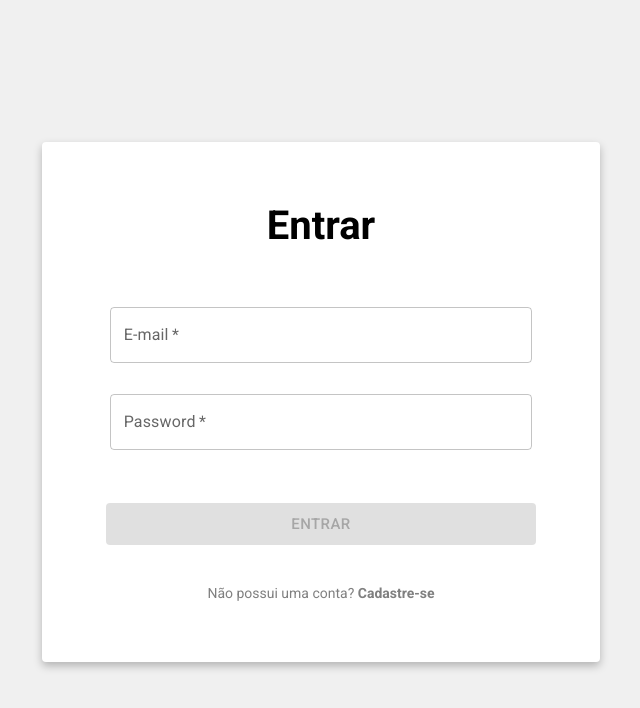
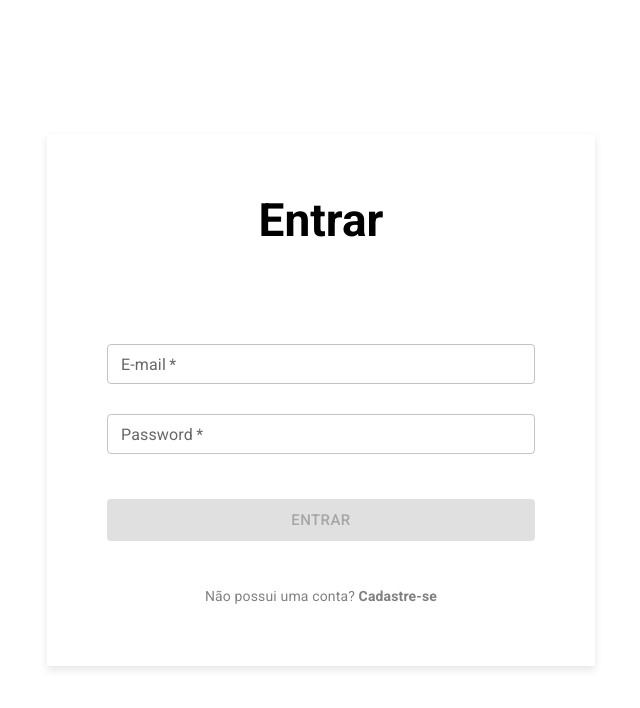
Before and after one commit to anjosdelacerda/corp-solutions, a React (Vite) app: page /login in a window 1280 px wide. Shown: the top 708 px of the page, without its empty margins (319-959 px from the left). Built offline with nearby package versions, Linux system fonts and the light colour scheme.

Commit message:
att style login

```diff
--- a/src/layout/inputLogin/InputLogin.tsx
+++ b/src/layout/inputLogin/InputLogin.tsx
@@ -1,12 +1,11 @@
-import Box from '@mui/material/Box';
-import TextField from '@mui/material/TextField';
+import { Box, TextField } from "@mui/material";
 
 type LabelInput = {
-    label: string
-    type: string
-    value: string
-    onChange: (value: string) => void
-}
+  label: string;
+  type: string;
+  value: string;
+  onChange: (value: string) => void;
+};
 
 export default function InputLogin(props: LabelInput) {
   const { label, type, value, onChange } = props;
@@ -16,14 +15,7 @@ export default function InputLogin(props: LabelInput) {
   };
 
   return (
-        <Box
-            component="form"
-            sx={{
-                '& .MuiTextField-root': { m: 1, width: '47ch' },
-            }}
-            noValidate
-            autoComplete="off"
-        >
+    <Box component="form" width={"428px"} noValidate autoComplete="off">
       <div>
         <TextField
           required
@@ -32,7 +24,8 @@ export default function InputLogin(props: LabelInput) {
           type={type}
           value={value}
           onChange={handleChange}
-                    style={{paddingBottom: "15px"}}
+          size="small"
+          fullWidth
         />
       </div>
     </Box>
--- a/src/pages/login/Login.tsx
+++ b/src/pages/login/Login.tsx
@@ -1,16 +1,15 @@
-import { useState } from 'react';
-import InputLogin from '../../layout/inputLogin/InputLogin';
-import { Button } from "@mui/material";
-// import logoCorpSolutions from "../../assets/logos/corp-solutions.png";
-import { Link, useNavigate } from 'react-router-dom';
-import GetLoginUser from "../../utils/getLoginUser/GetLoginUser"
-import "./login.css"
+import { useState } from "react";
+import InputLogin from "../../layout/inputLogin/InputLogin";
+import { Box, Button, Typography } from "@mui/material";
+import { Link, useNavigate } from "react-router-dom";
+import GetLoginUser from "../../utils/getLoginUser/GetLoginUser";
+import "./login.css";
 
 const Login = () => {
   const navigate = useNavigate();
-    const [email, setEmail] = useState('');
-    const [password, setPassword] = useState('');
-    const [user, setUser] = useState(false)
+  const [email, setEmail] = useState("");
+  const [password, setPassword] = useState("");
+  const [user, setUser] = useState(false);
 
   const handleEmailChange = (value: string) => {
     setEmail(value);
@@ -23,25 +22,54 @@ const Login = () => {
   const loginHandler = async (e: any) => {
     e.preventDefault();
     await GetLoginUser("email", email, "senha", password, handleLoginCallback);
-        setUser(true)
-    }
+    setUser(true);
+  };
 
   const handleLoginCallback = (user: any) => {
-        sessionStorage.setItem("usuarioLogado", user.id)
+    sessionStorage.setItem("usuarioLogado", user.id);
     const email = user.email;
     const parts = email.split("@");
     const domain = parts[1];
     if (domain == "corpsolution.com") {
-            navigate("/talentpool")
-            return
+      navigate("/talentpool");
+      return;
     }
-        navigate("/jobs")
+    navigate("/jobs");
   };
   return (
-      <div className="ContainerForm">
-        <form onSubmit={loginHandler} className="FormLogin">
-          {/* <img src={logoCorpSolutions} alt="Logo da Corp Solutions" height={70} className='FormImg' />  */}
-          <h1>Entrar</h1>
+    <Box
+      width={"100vw"}
+      height={"100vh"}
+      display={"flex"}
+      alignItems={"center"}
+      justifyContent={"center"}
+    >
+      <form onSubmit={loginHandler}>
+        <Box
+          display={"flex"}
+          flexDirection={"column"}
+          alignItems={"center"}
+          padding={"60px"}
+          gap={"80px"}
+          sx={{
+            boxShadow: "0px 4px 8px rgba(0, 0, 0, 0.1)",
+          }}
+        >
+          <Typography
+            variant="h3"
+            fontSize={"46px"}
+            fontWeight={"bold"}
+            gutterBottom
+          >
+            Entrar
+          </Typography>
+          <Box
+            display={"flex"}
+            flexDirection={"column"}
+            alignItems={"center"}
+            gap={"45px"}
+          >
+            <Box display={"flex"} flexDirection={"column"} gap={"30px"}>
               <InputLogin
                 label={"E-mail"}
                 type={"email"}
@@ -54,31 +82,38 @@ const Login = () => {
                 value={password}
                 onChange={handlePasswordChange}
               />
+            </Box>
             {user == false || (email == "" && password == "") ? (
-            <span></span>
+              ""
             ) : (
-            <span className="ErrorText">Usuário ou senha inválido*</span>
+              <Typography
+                variant={"body2"}
+                color={"#c41010"}
+                fontWeight={"500"}
+              >
+                Usuário ou senha inválido*
+              </Typography>
             )}
-          <div className="ConatinerLinkBtn">
             <Button
               size="large"
               variant="contained"
-              className="limit-input"
+              fullWidth
               type="submit"
               disabled={email && password ? false : true}
             >
               Entrar
             </Button>
-            <p className='RegisterText'>
+            <Typography variant={"body2"} color={"#808080"}>
               Não possui uma conta?{" "}
               <Link className="FormLink" to={"/register"}>
-                <span>Cadastre-se</span>
+                Cadastre-se
               </Link>
-            </p>
-          </div>
+            </Typography>
+          </Box>
+        </Box>
       </form>
-      </div>
-    )
+    </Box>
+  );
 };
 
 export default Login;
--- a/src/pages/login/login.css
+++ b/src/pages/login/login.css
@@ -1,48 +1,5 @@
-.ContainerForm {
-  display: flex;
-  justify-content: center;
-  align-items: center;
-  height: 100vh;
-  background-color: #ffffff;
-}
-
-.FormLogin {
-  height: 400px;
-  background-color: #ffffff;
-  text-align: center;
-  padding: 60px;
-  border-radius: 4px;
-
-  box-shadow: 0px 4px 8.9px 0px rgba(0, 0, 0, 0.25);
-  -webkit-box-shadow: 0px 4px 8.9px 0px rgba(0, 0, 0, 0.25);
-  -moz-box-shadow: 0px 4px 8.9px 0px rgba(0, 0, 0, 0.25);
-}
-.FormLogin h1 {
-  font-size: 2.5rem;
-  margin: 0;
-  padding-bottom: 50px;
-}
-.FormImg {
-  margin: 30px;
-}
 .FormLink {
   text-decoration: none;
   color: rgba(0, 0, 0, 0.5);
   font-weight: 700;
 }
-.ConatinerLinkBtn {
-  margin-top: 8px;
-}
-.ConatinerLinkBtn p {
-  margin: 40px 0 10px 0;
-}
-.RegisterText {
-  font-size: 0.875rem;
-  color: rgba(0, 0, 0, 0.5);
-}
-.ErrorText {
-  font-size: 0.875rem;
-  color: red;
-  font-weight: 500;
-  margin-bottom: 10px;
-}
```
Lines whose indentation alone changed are shown as unchanged.
